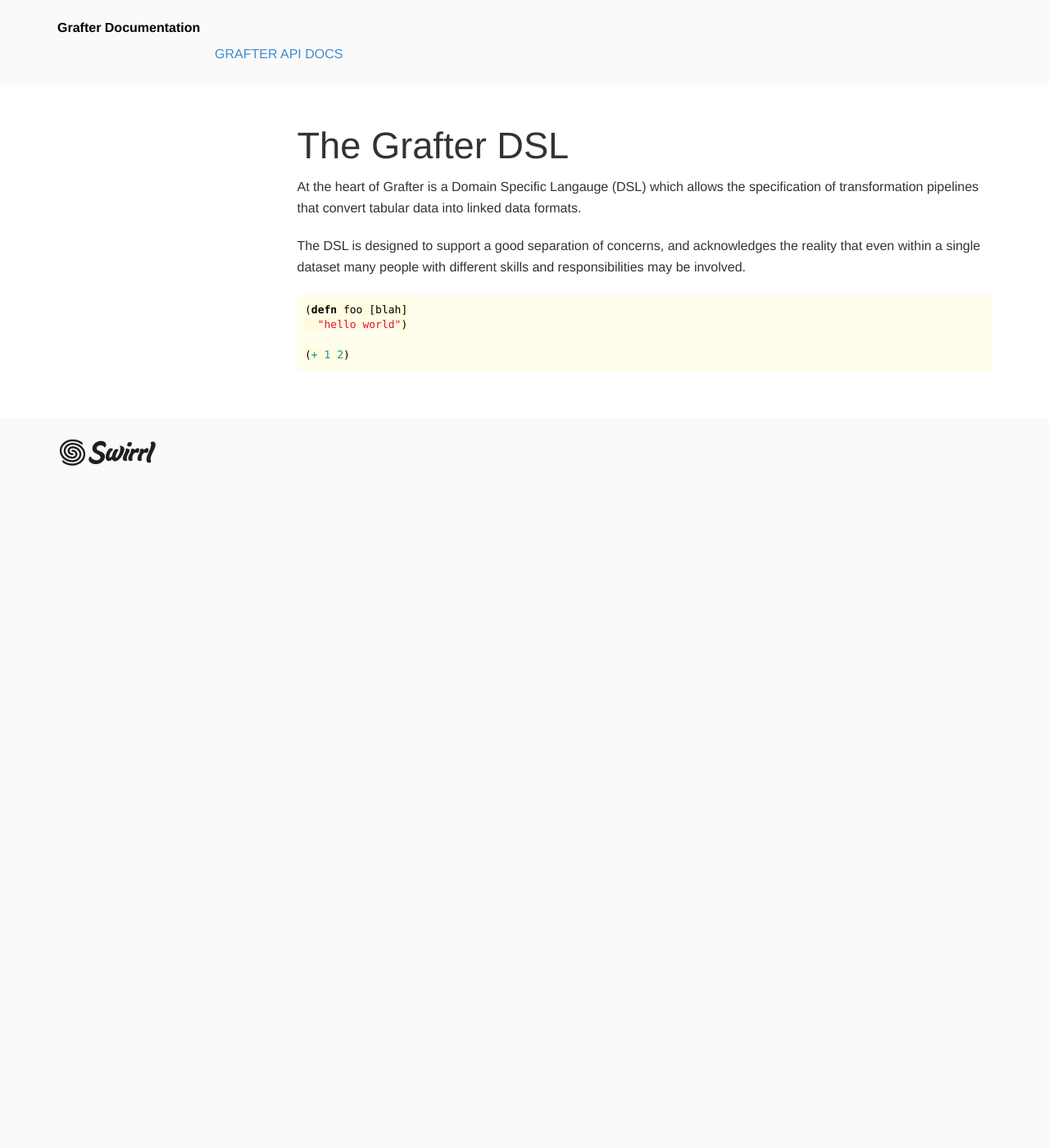
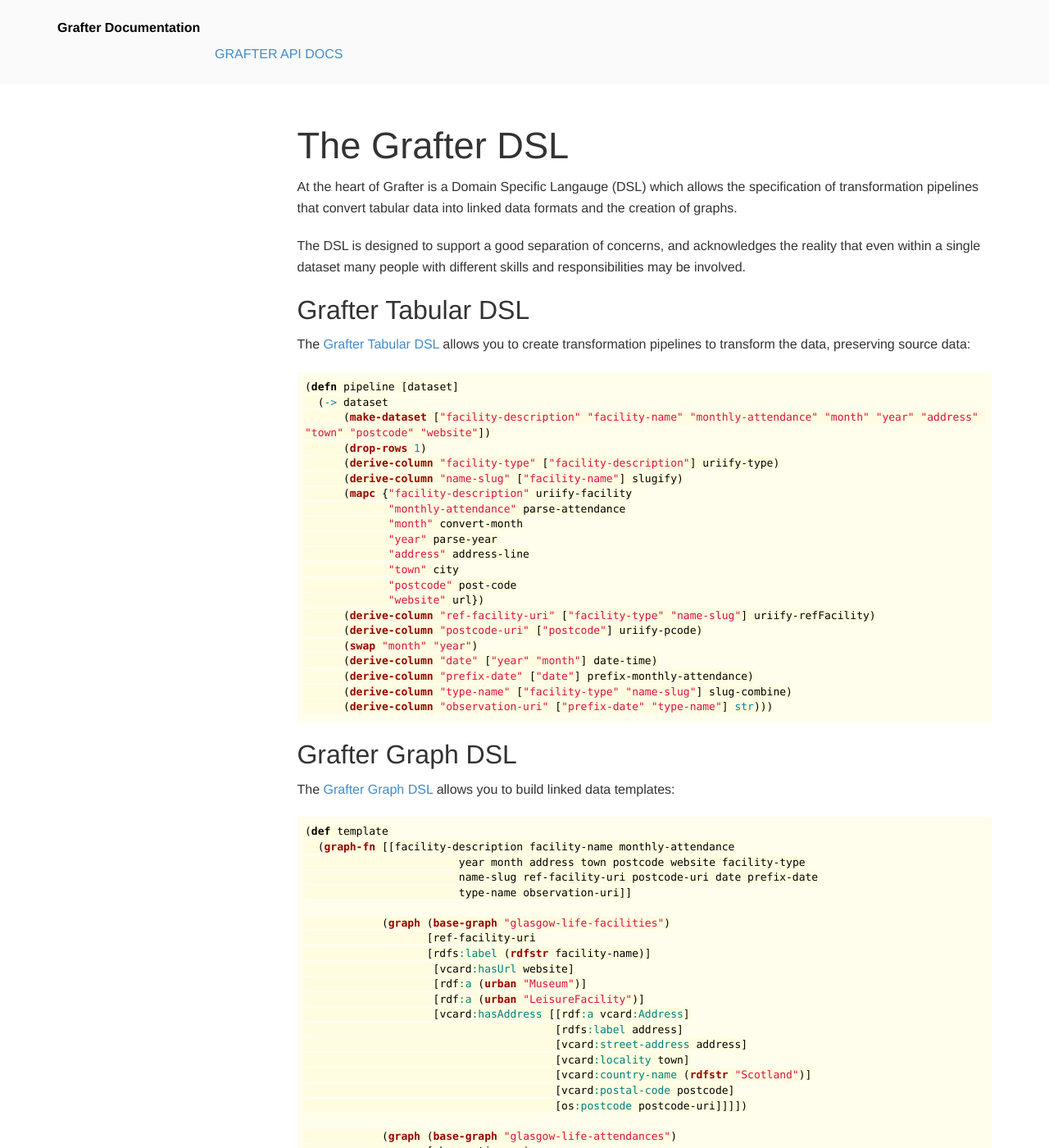
Before and after one commit to Swirrl/grafter-docs, a Jekyll site: the page built from _about/001_grafter_dsl.md, in a window 1280 px wide and 1400 px high. Shown: the whole window at 82% size. Built offline with Jekyll 4.4.1, drawn with Linux system fonts in a browser that asks for light colours; some of the changed text lies outside the part shown.

Commit message:
About- The DSL

```diff
--- a/_about/001_grafter_dsl.md
+++ b/_about/001_grafter_dsl.md
@@ -7,18 +7,87 @@
 
 At the heart of Grafter is a Domain Specific Langauge (DSL) which
 allows the specification of transformation pipelines that convert
-tabular data into linked data formats.
+tabular data into linked data formats and the creation of graphs.
 
 The DSL is designed to support a good separation of concerns, and
 acknowledges the reality that even within a single dataset many people
 with different skills and responsibilities may be involved.
 
+## Grafter Tabular DSL
+
+The [Grafter Tabular DSL](http://api.grafter.org/0.2/grafter.tabular.html){:target="_blank"} allows you to create transformation pipelines to transform the data, preserving source data:
+
 {% highlight clojure %}
 
-(defn foo [blah]
-  "hello world")
-
-(+ 1 2)
-
+(defn pipeline [dataset]
+  (-> dataset
+      (make-dataset ["facility-description" "facility-name" "monthly-attendance" "month" "year" "address" "town" "postcode" "website"])
+      (drop-rows 1)
+      (derive-column "facility-type" ["facility-description"] uriify-type)
+      (derive-column "name-slug" ["facility-name"] slugify)
+      (mapc {"facility-description" uriify-facility
+             "monthly-attendance" parse-attendance
+             "month" convert-month
+             "year" parse-year
+             "address" address-line
+             "town" city
+             "postcode" post-code
+             "website" url})
+      (derive-column "ref-facility-uri" ["facility-type" "name-slug"] uriify-refFacility)
+      (derive-column "postcode-uri" ["postcode"] uriify-pcode)
+      (swap "month" "year")
+      (derive-column "date" ["year" "month"] date-time)
+      (derive-column "prefix-date" ["date"] prefix-monthly-attendance)
+      (derive-column "type-name" ["facility-type" "name-slug"] slug-combine)
+      (derive-column "observation-uri" ["prefix-date" "type-name"] str)))
 
 {% endhighlight %}
+
+## Grafter Graph DSL
+
+The [Grafter Graph DSL](http://api.grafter.org/0.2/grafter.rdf.html){:target="_blank"} allows you to build linked data templates:
+
+{% highlight clojure %}
+
+(def template
+  (graph-fn [[facility-description facility-name monthly-attendance
+                        year month address town postcode website facility-type
+                        name-slug ref-facility-uri postcode-uri date prefix-date
+                        type-name observation-uri]]
+
+            (graph (base-graph "glasgow-life-facilities")
+                   [ref-facility-uri
+                   [rdfs:label (rdfstr facility-name)]
+                    [vcard:hasUrl website]
+                    [rdf:a (urban "Museum")]
+                    [rdf:a (urban "LeisureFacility")]
+                    [vcard:hasAddress [[rdf:a vcard:Address]
+                                       [rdfs:label address]
+                                       [vcard:street-address address]
+                                       [vcard:locality town]
+                                       [vcard:country-name (rdfstr "Scotland")]
+                                       [vcard:postal-code postcode]
+                                       [os:postcode postcode-uri]]]])
+
+            (graph (base-graph "glasgow-life-attendances")
+                   [observation-uri
+                    [(glasgow "refFacility") ref-facility-uri]
+                    [(glasgow "numAttendees") monthly-attendance]
+                    [qb:dataSet "http://linked.glasgow.gov.uk/data/glasgow-life-attendances"]
+                    [(sd "refPeriod") "http://reference.data.gov.uk/id/month/2013-09"]
+                    [rdf:a qb:Observation]])))
+
+{% endhighlight %}
+
+## Composition
+
+Those two parts of the core DSL can then be composed easily:
+
+{% highlight clojure %}
+
+(-> (open-all-datasets "path/glasgow-life-facilities.csv")
+    first
+    pipeline
+    template)
+
+{% endhighlight %}
```
Also changed, not shown: _howto/310_linked_data_template.md (+2 -3 lines).
